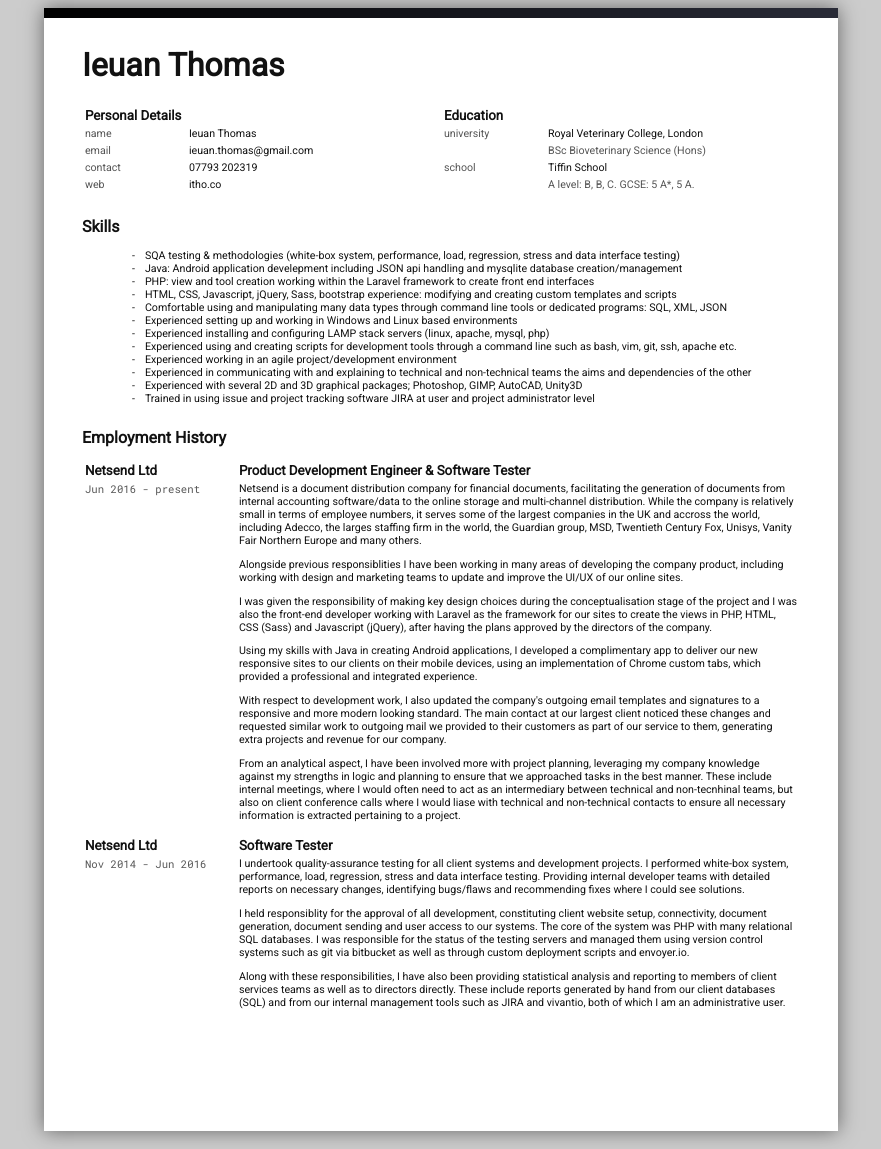
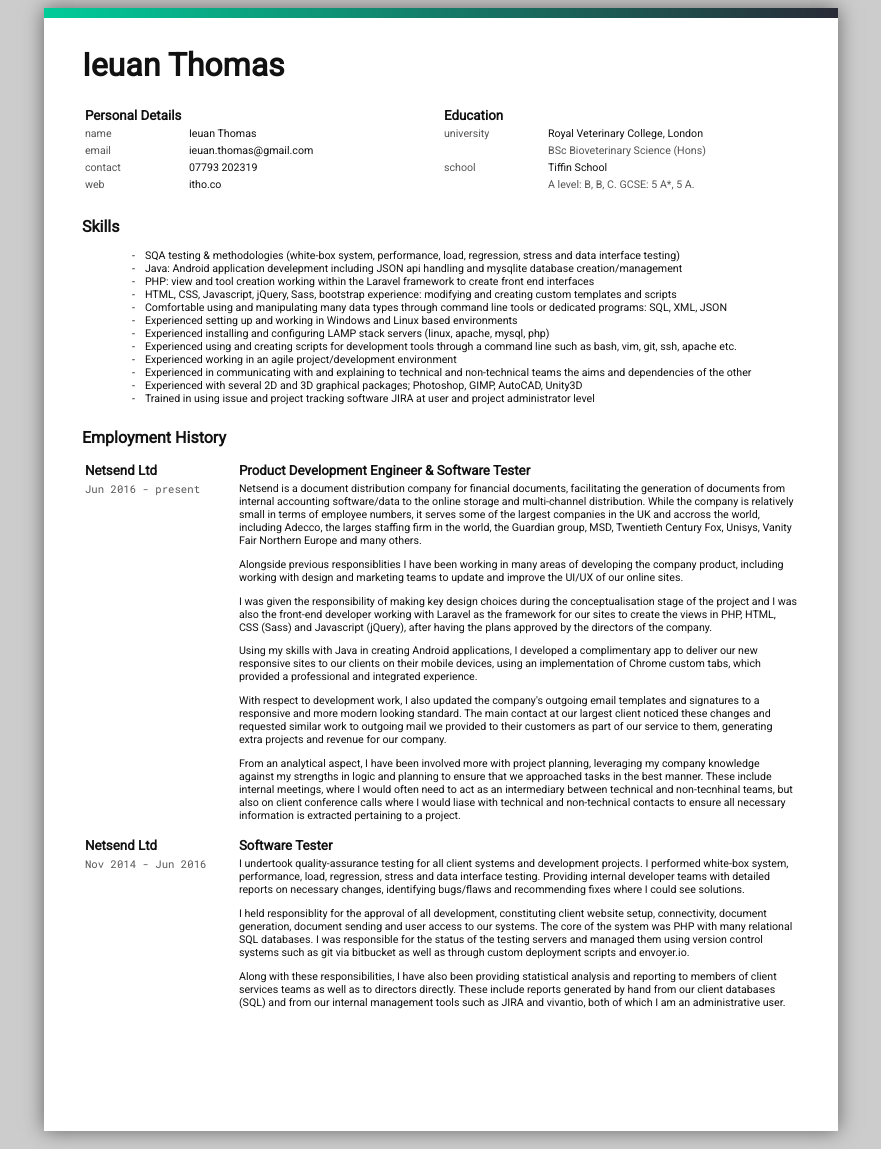
Before and after one commit to itho/itho.github.io, a Jekyll site: the page built from cv/index.html, in a window 1280 px wide. Shown: the whole page, without its empty margins (199-1080 px from the left). Built offline with Jekyll 4.4.1, drawn with Linux system fonts in a browser that asks for light colours.

Commit message:
Updated layouts/cv.html banner color

```diff
--- a/_layouts/cv.html
+++ b/_layouts/cv.html
@@ -35,8 +35,8 @@
     /* common */
     #banner {
       height: 10px;
-      background: -webkit-linear-gradient(to left, #292b37, #000);
-      background: linear-gradient(to left, #292b37 , #000);
+      background: -webkit-linear-gradient(to left, #292b37, #0C9);
+      background: linear-gradient(to left, #292b37 , #0C9);
     }
     #content {
       margin-top: -10px;
```
